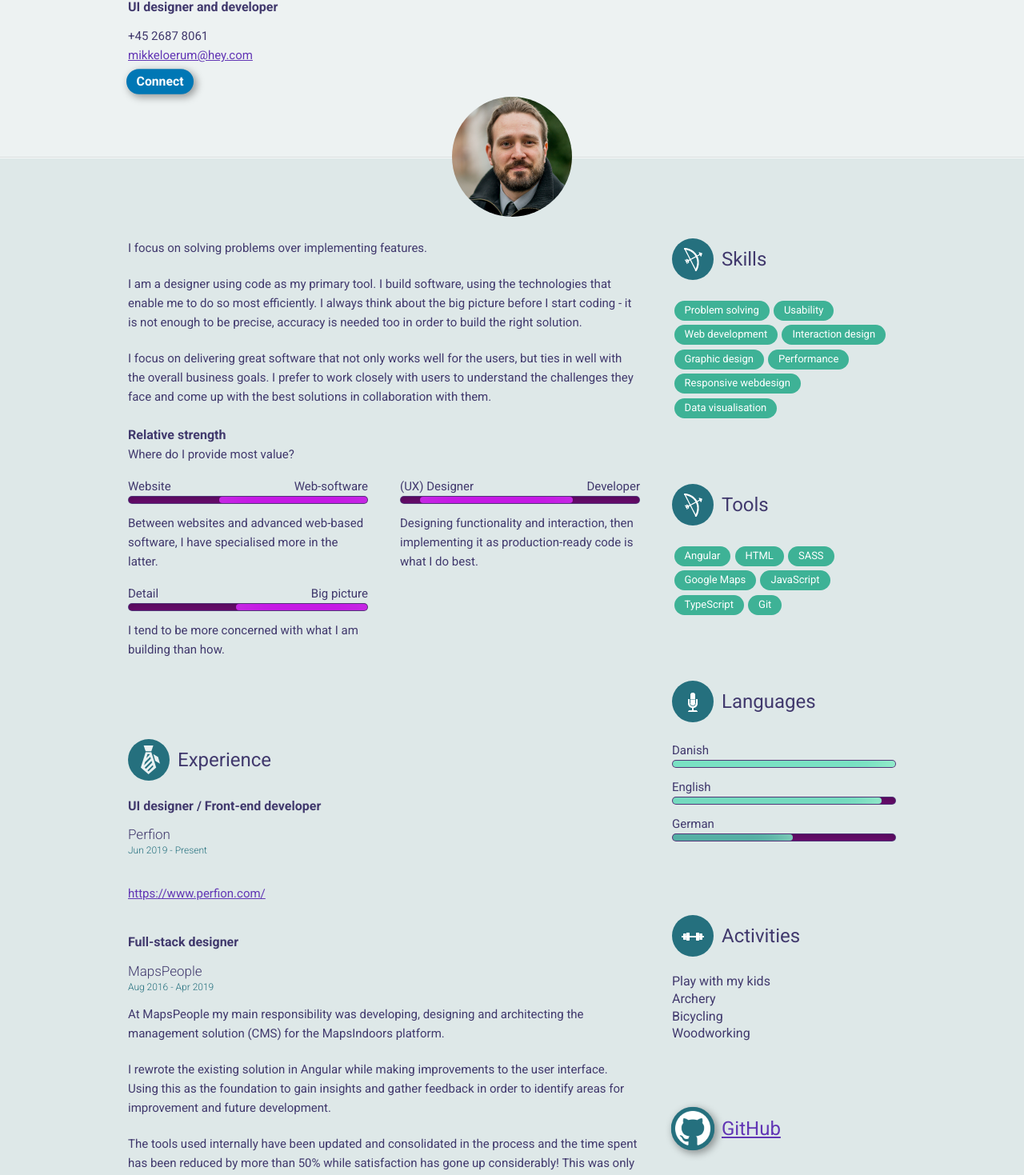
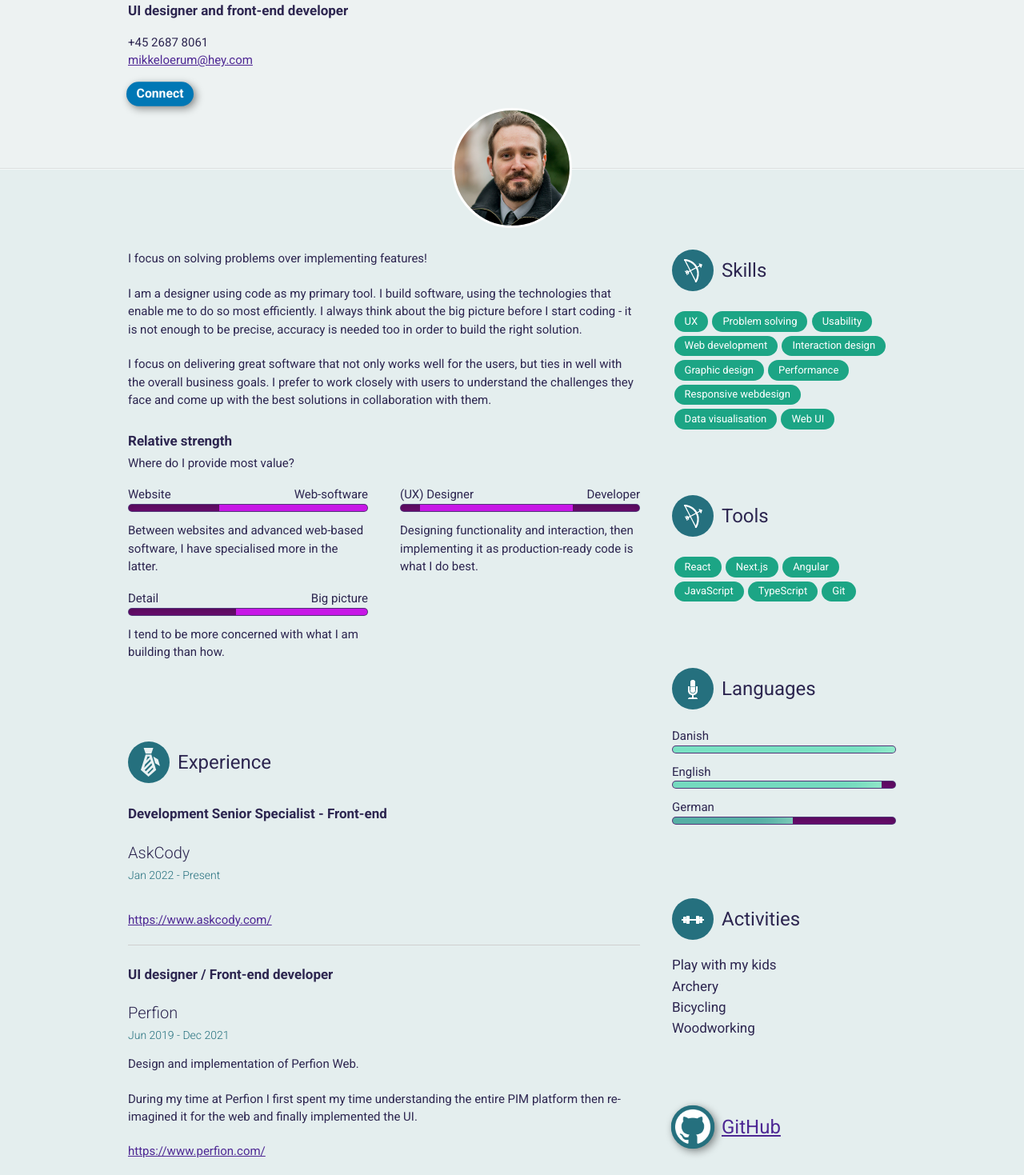
Before and after one commit to rx-mikkel/curriculum-vitae, an Angular app: page / in a window 1280 px wide. Shown: the part 75-1544 px from the top of the page at 80% size. Built offline with nearby package versions, Linux system fonts and the light colour scheme.

Commit message:
update profile and small visual adjustments

```diff
--- a/src/app/app.component.html
+++ b/src/app/app.component.html
@@ -9,7 +9,7 @@
                 <p>{{profile.phone}}</p>
                 <a href="mailto:{{profile.email}}">{{profile.email}}</a>
             </div>
-            <div class="column">
+            <div class="column" style="padding-top: 1em;">
                 <a class="linked-in raised" href="{{profile.linkedIn}}">Connect</a>
             </div>
         </div>
@@ -42,7 +42,7 @@
 		</div>
 
 		<div class="section">
-		    <div class="sectionHeader group">
+		    <div class="sectionHeader group" style="margin-bottom: 0px;">
 		        <div class="icon" style="background-image: url(assets/images/experience.png);"></div>
 		        <h2>Experience</h2>
 		    </div>
--- a/src/app/services/profile.service.ts
+++ b/src/app/services/profile.service.ts
@@ -9,23 +9,34 @@ export class ProfileService {
 	getProfile() {
 		return {
 			userName: 'Mikkel Ørum Skovgaard-Petersen',
-			title: 'UI designer and developer',
+			title: 'UI designer and front-end developer',
 			phone: '+45 2687 8061',
 			email: 'mikkeloerum@hey.com',
 			address: 'Zincksvej 7a, Godthåb',
 			intro: [
-				'I focus on solving problems over implementing features.',
+				'I focus on solving problems over implementing features!',
 				'I am a designer using code as my primary tool. I build software, using the technologies that enable me to do so most efficiently. I always think about the big picture before I start coding - it is not enough to be precise, accuracy is needed too in order to build the right solution.',
 				'I focus on delivering great software that not only works well for the users, but ties in well with the overall business goals. I prefer to work closely with users to understand the challenges they face and come up with the best solutions in collaboration with them.',
 			],
 			linkedIn: 'https://www.linkedin.com/in/mikkeloerum/',
 			positions: [
 				{
+					title: 'Development Senior Specialist - Front-end',
+					company: 'AskCody',
+					period: 'Jan 2022 - Present',
+					description: [
+					],
+					links: [
+						'https://www.askcody.com/'
+					]
+				},
+				{
 					title: 'UI designer / Front-end developer',
 					company: 'Perfion',
-					period: 'Jun 2019 - Present',
+					period: 'Jun 2019 - Dec 2021',
 					description: [
-						''
+						'Design and implementation of Perfion Web.',
+						'During my time at Perfion I first spent my time understanding the entire PIM platform then re-imagined it for the web and finally implemented the UI.'
 					],
 					links: [
 						'https://www.perfion.com/'
@@ -83,6 +94,10 @@ export class ProfileService {
 			],
 			skills: [
 				{
+					name: 'UX',
+					rating: 100
+				},
+				{
 					name: 'Problem solving',
 					rating: 100
 				},
@@ -113,24 +128,24 @@ export class ProfileService {
 				{
 					name: 'Data visualisation',
 					rating: 94,
-				}
+				},
+				{
+					name: 'Web UI',
+					rating: 100
+				},
 			],
 			tools: [
 				{
-					name: 'Angular',
+					name: 'React',
 					rating: 93,
 				},
 				{
-					name: 'HTML',
-					rating: 98
+					name: 'Next.js',
+					rating: 93,
 				},
 				{
-					name: 'SASS',
-					rating: 100
-				},
-				{
-					name: 'Google Maps',
-					rating: 96
+					name: 'Angular',
+					rating: 93,
 				},
 				{
 					name: 'JavaScript',
--- a/src/assets/styles/_defaults.scss
+++ b/src/assets/styles/_defaults.scss
@@ -1,18 +1,18 @@
 $font-stack: 'Roboto', sans-serif;
 $primary-color: #AA0046;
 
-$font-color: #41396d;
-$grey-background: #dee8e8;
+$font-color: #2d2650;
+$grey-background: #e4eeee;
 $header-background: #edf2f2;
 
 $purple-bg: #700d75;
-$purple-link: #6236b5;
+$purple-link: #4e2894;
 
 $blue-bg: #25707e;
 
-$green-bg: #3eb296;
+$green-bg: #1ca585;
 $light-color: #fff;
-$dark-color: #000;
+$dark-color: #222;
 $base-margin: 1em;
 
 $base-rounding: 0px;
--- a/src/assets/styles/_layout.scss
+++ b/src/assets/styles/_layout.scss
@@ -13,7 +13,7 @@ body {
 
 p, a {
 	font-size: 1.5em;
-	line-height: 1.6em;
+	line-height: 1.5em;
 	margin: 0em;
 }
 
@@ -26,7 +26,7 @@ a, a:visited {
 }
 
 a:hover {
-	color: lighten($purple-link, 12%);
+	color: darken($purple-link, 16%);
 }
 
 p + p {
@@ -40,34 +40,34 @@ h1 {
 }
 
 h2 {
-	font-size: 1.6em;
-	margin: .2em 0;
+	font-size: 1.7em;
+	margin: .4em 0;
 }
 
 h3 {
-	font-size: 1.7em;
+	font-size: 2em;
 	font-weight: 300;
 	margin: 1em 0px;
-	margin-bottom: .2em;
+	margin-bottom: .4em;
 }
 
 h4 {
 	margin: 1.2em 0em;
 	margin-top: 0px;
-	font-size: 1.2em;
+	font-size: 1.4em;
 	color: $blue-bg;
 	font-weight: 300;
 }
 
 .link-button {
-	background-color: #02a556;
+	background-color: $green-bg;
 	padding: .5em 1em;
 	color: #fff !important;
 	border-radius: 50px;
 	text-decoration: none;
-	font-size: 1.6em;
+	font-size: 1.5em;
 	display: inline-block;
-	font-weight: bold;
+	font-weight: 400;
 	transition: all .4s ease;
 }
 
@@ -97,12 +97,12 @@ h4 {
 }
 
 .raised {
-	box-shadow: 3px 3px 9px 1px rgba(0,0,0,.35);
+	box-shadow: 1px 1px 4px rgba(0, 0, 0, 0.08), 3px 3px 9px 1px rgba(0,0,0,.35);
     transform: scale(1.05);
-    transition: all .2s ease;
+    transition: all .1s ease;
 
 	&:hover {
-		box-shadow: 7px 7px 14px rgba(0,0,0,.3);
+		box-shadow: 1px 1px 4px rgba(0, 0, 0, 0.08), 7px 7px 14px rgba(0,0,0,.3);
 		transform: translate(-1px, -4px) scale(1.1);
 	}
 }
@@ -124,6 +124,7 @@ h4 {
 	margin-left: -7.5em;
 	cursor: default;
  	background-size: cover;
+	border: 3px solid #fff;
 }
 
 .section {
@@ -194,14 +195,16 @@ h4 {
 }
 
 .experience {
-	margin-bottom: 4em;
+	padding: 2em 0em;
+	display: flex;
+	flex-direction: column;
 
 	a {
 		color: $purple-link;
 	}
 
-	&:last-child {
-		margin-bottom: 0px;
+	& + .experience {
+		border-top: 1px solid #cfcfcf;
 	}
 }
 
--- a/src/assets/styles/main.scss
+++ b/src/assets/styles/main.scss
@@ -8,4 +8,3 @@ Author:     Mikkel Oerum Skovgaard-Petersen
 @import "layout";
 
 @import "modules/bars";
-@import "modules/map";
--- a/src/assets/styles/modules/_bars.scss
+++ b/src/assets/styles/modules/_bars.scss
@@ -4,13 +4,13 @@
 	width: 100%;
 	margin-bottom: 1.2em;
 	border-radius: 20px;
+	overflow: hidden;
 	box-shadow: inset 0px 10px 20px -10px rgba(0, 0, 0, .4);
 }
 
 .skillInner {
 	background-color: #9de0ad;
 	height: .8em;
-	border-radius: 20px;
 	box-shadow: inset -40px 0px 40px -30px rgba(200, 255, 220, .5);
 }
 
@@ -33,11 +33,8 @@
 }
 
 .focusInner {
-	//background: linear-gradient(to right, rgba(206, 105, 211,.5) 0%,rgba(206, 105, 211,1) 25%, rgba(252, 55, 182,1) 50%, rgba(206, 105, 211,1) 75%,rgba(206, 105, 211,0) 100%);
 	background-color: #c717e6;
 	height: .8em;
-	border-radius: 20px;
-	box-shadow: inset -40px 0px 40px -30px rgba(200, 255, 220, .1), inset 40px 0px 40px -30px rgba(200, 255, 220, .1);
 }
 
 /* ==========================================================================
--- a/src/assets/styles/modules/_map.scss
+++ /dev/null
@@ -1,19 +0,0 @@
-.map {
-	width: 100%;
-	height: 280px;
-}
-
-.section {
-	&.map-section {
-		padding: 0px;
-	}
-}
-
-/* ==========================================================================
-   Over 440 width
-   ========================================================================== */
-@media screen and (min-width: 440px) {
-	.map {
-		height: 440px;
-	}
-}
```
Also changed, not shown: package.json (+29 -29 lines), src/app/app.component.ts (+0 -41 lines).
